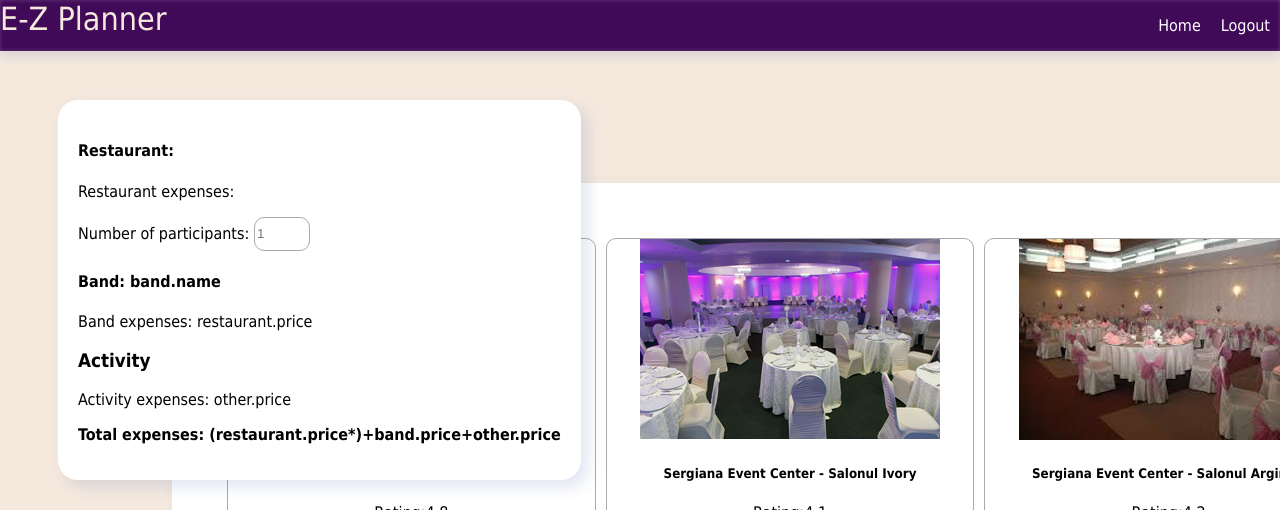
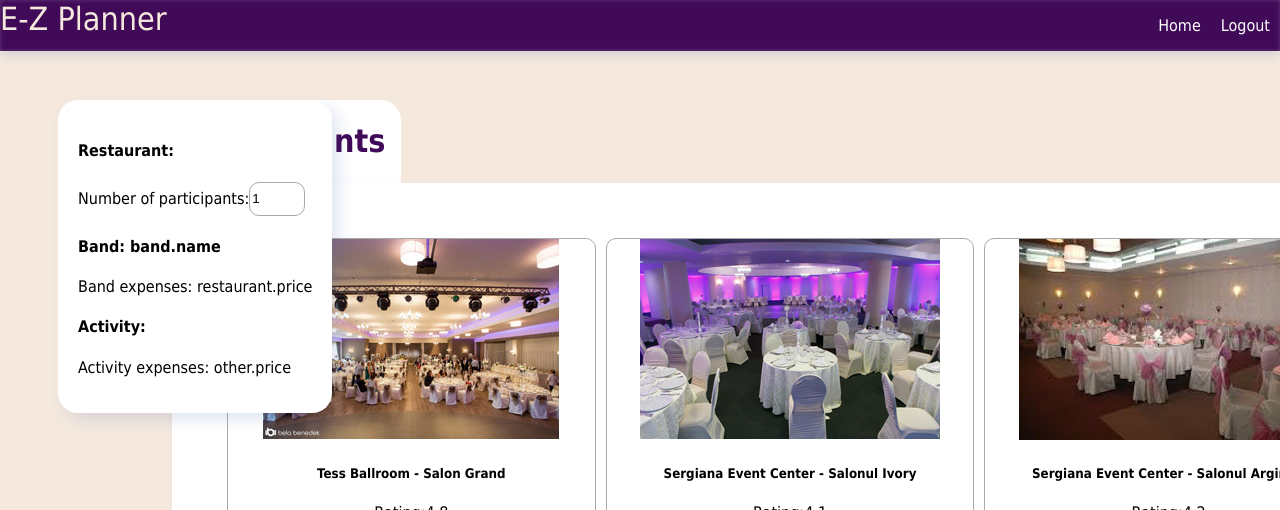
Before and after one commit to HerciuRobert/FinalProject, a React (Create React App) app: page / in a window 1280 px wide. Shown: the top 510 px of the page. Built offline with nearby package versions, Linux system fonts and the light colour scheme; data requests are answered from the project's data file; sample sign-in values are in the browser's storage.

Commit message:
more work on sidenav

```diff
--- a/db.json
+++ b/db.json
@@ -7,6 +7,13 @@
       "password": "123",
       "retype-password": "123",
       "id": 1
+    },
+    {
+      "email": "herciu.robert@gmail.com",
+      "firstname": "",
+      "lastname": "",
+      "password": "12",
+      "id": 2
     }
   ],
   "reservations": [],
--- a/src/components/auth/Login.js
+++ b/src/components/auth/Login.js
@@ -43,12 +43,6 @@ function Login() {
 
         if(!isInvalid) {
             setDirty(false);
-            try {
-                const res = await axios.post('/users', formData);
-                    console.log(res);
-                } catch(e) {
-                    console.log('am ajuns aici');
-                }
         }
     }
 
--- a/src/components/shared/SideNav.js
+++ b/src/components/shared/SideNav.js
@@ -1,41 +1,38 @@
 import React, { useState, useContext, useEffect } from 'react';
-import { useParams } from 'react-router-dom';
+import { useLocation, useHistory, Link } from 'react-router-dom';
+import AuthContext from '../auth/AuthContext';
+import axios from 'axios';
+
 import '../App.css';
-import AuthContext from '../auth/AuthContext';
-
-// import ReserveRestaurant from '../restaurants/ReserveRestaurant';
-// import ReserveBand from '../bands/ReserveBand';
-// import ReserveOther from '../other/ReserveOther';
-import axios from 'axios';
 
 
 function SideNav() {
     const { auth } = useContext(AuthContext);
 
     let [reservedRestaurant, setReservedRestaurant] = useState([]);
+    // const [participantsNumber, setParticipantsNumber] = useState('');
 
+    const history = useHistory();
+    const location = useLocation();
+    const { from } = location.state || { from: { pathname: "/" } };
+
+
+
+    async function getRestaurantReservationByUserId(id) {
+        const reservation = await axios.get('/reservations/?user_email=' + auth).then(res => res.data);
+        console.log(reservation)
+        setReservedRestaurant(reservation);
+        history.replace(from);
+
+    }
 
     useEffect(() => {
         getRestaurantReservationByUserId(auth);
     }, [auth]);
 
-    async function getRestaurantReservationByUserId(id) {
-        const reservation = await axios.get('/reservations/?user_email=' + auth).then(res => res.data);
-        console.log(reservation)
-        setReservedRestaurant(reservation);
-    }
-
-    function updateEventName(newName) {
-        const res =  axios('/reservations/' + reservedRestaurant[0].id, {
-            method: 'PATCH',
-            data: {
-                'event_name':newName,
-            },
-        })
-    }
-
-    async function handleDeleteRestaurant(e) {
+    async function handleDeleteEvent(e) {
      await axios.delete('/reservations/' + reservedRestaurant[0].id )
+     window.location.reload();
     }
 
     return (
@@ -45,55 +42,56 @@ function SideNav() {
                     <article className="side-nav">
                         <div>
                             {reservedRestaurant.map((list) =>
-                                <h1 onLoad={getRestaurantReservationByUserId} key={`${list.event_name}`}>{list.event_name}</h1>)
+                                <h1 onChange={getRestaurantReservationByUserId} key={`${list.event_name}`}>{list.event_name} </h1>)
 
                             }
+
                             {(reservedRestaurant.length && auth ?
-                                <button className="button-style" onClick={updateEventName}>Edit event name</button>
+                                <Link className="button-style" to={"/edit-event-name"}>Edit event name</Link>
                                 :
                                 null
                             )}
+
+                            {reservedRestaurant.map((list) =>
+                                <h4 onChange={getRestaurantReservationByUserId} key={`${list.date}`}>Save the date: {list.date} </h4>)
+
+                            }
+
                             <h4>Restaurant:         {reservedRestaurant.map((list) =>
-                                <h4 onLoad={getRestaurantReservationByUserId} key={`${list.restaurantName}`}>{list.restaurantName}</h4>)
+                                <div onChange={getRestaurantReservationByUserId} key={`${list.restaurantName}`}>{list.restaurantName}</div>)
 
                             }
                             </h4>
 
-                            <p>Restaurant expenses:         {reservedRestaurant.map((list) =>
-                                <h4 onLoad={getRestaurantReservationByUserId} key={`${list.restaurantPrice}`}>{list.restaurantPrice}</h4>)
+                            {reservedRestaurant.map((list)  =>
+                                <h4 onChange={getRestaurantReservationByUserId} key={`${list.restaurantPrice}`}>Restaurant expenses: {list.restaurantPrice} &euro;</h4>)
 
                             }
-                            </p>
 
-                            <label htmlFor="participant-number">Number of participants:</label> <input type="number" id="participant-number" className="label" placeholder="1" min="1"/>
+                            <label htmlFor="participant-number">Number of participants:</label>
+                            <input
+                                type="number"
+                                id="participant-number"
+                                className="label"
+                                placeholder="1"
+                                min="1"
+                                value="1"
+                            />
+
+                            <h4>Band: band.name</h4>
+                            <p>Band expenses: restaurant.price</p>
+                            <h4>Activity:</h4>
+                            <p>Activity expenses: other.price</p>
+                            {reservedRestaurant.map((list) =>
+                                <h4 onChange={getRestaurantReservationByUserId} key={`${list.restaurantPrice}`}>Total expenses: {list.restaurantPrice}</h4>)
+                            }
                             {(reservedRestaurant.length && auth ?
                                 <div>
-                                    <a className="button-style" onClick={handleDeleteRestaurant}>Delete restaurant</a>
+                                    <a className="button-style" onClick={handleDeleteEvent}>Delete event</a>
                                 </div>
                                 :
                                 null
                             )}
-
-                            <h4>Band: band.name</h4>
-                            <p>Band expenses: restaurant.price</p>
-                            {(reservedRestaurant.user_email == auth ?
-                                <div>
-                                    <a href="/proceed-to-checkout" className="button-style">Delete band</a>
-                                </div>
-                                :
-                                null
-                            )}
-                            <h3>Activity</h3>
-                            <p>Activity expenses: other.price</p>
-                            {(reservedRestaurant.user_email == auth ?
-                                <div>
-                                    <a href="/proceed-to-checkout" className="button-style">Delete activity</a>
-                                </div>
-                                :
-                                null
-                            )}
-
-                            <p><strong>Total expenses: (restaurant.price*{"participant-number".value})+band.price+other.price</strong></p>
                         </div>
                     </article>
                 </div>
```
Also changed, not shown: src/components/shared/EditEventName.js (added, +74 -0 lines).
